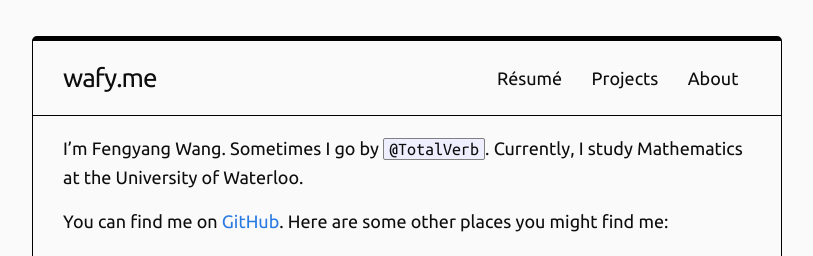
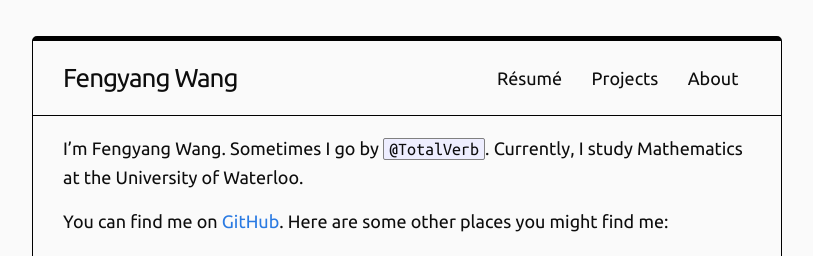
Before and after one commit to TotalVerb/totalverb.github.io, a Jekyll site: the page built from index.html, in a window 1280 px wide and 900 px high. Shown: the top 256 px of the window, without its empty margins (233-1046 px from the left). Built offline with Jekyll 4.4.1, drawn with Linux system fonts in a browser that asks for light colours.

Commit message:
change title to Fengyang Wang

```diff
--- a/_config.yml
+++ b/_config.yml
@@ -1,5 +1,5 @@
 # Site settings
-title: wafy.me
+title: Fengyang Wang
 email: fengyang.wang@uwaterloo.ca
 description: > # this means to ignore newlines until "baseurl:"
   I’m Fengyang Wang, a mathematics student at the University of Waterloo.
```
